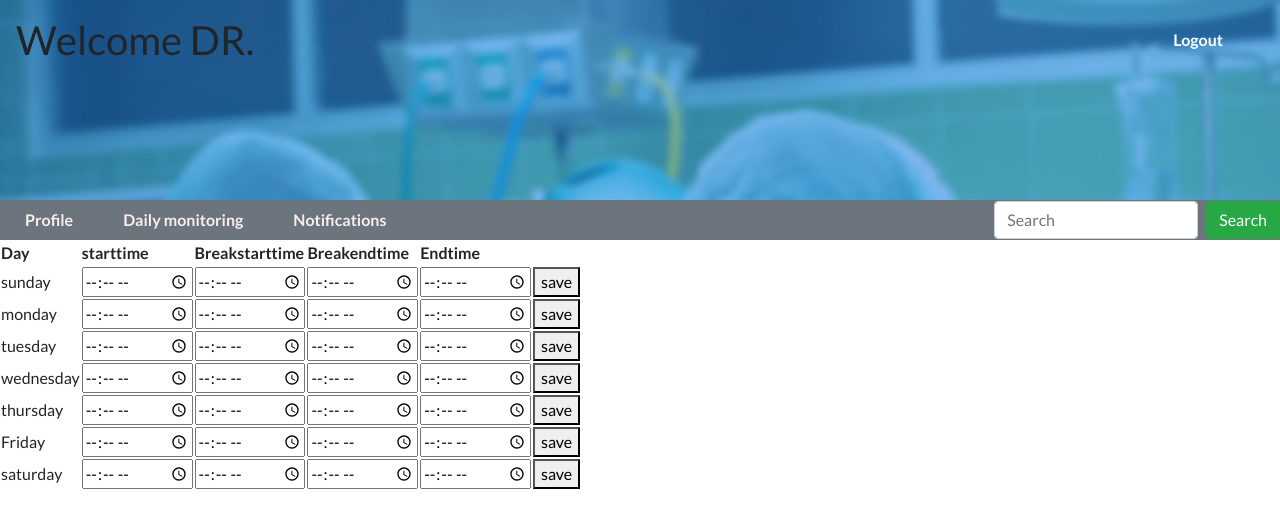
After one commit to NakulPoudel52/Minor, a Django app: page /doctor/schedule in a window 1280 px wide. The commit adds this page. Shown: the top 528 px of the page. Run offline with Django 3.2, Linux system fonts and the light colour scheme; some libraries are stand-ins or nearby versions.

Commit message:
scheduler added

```diff
--- a/minor/settings.py
+++ b/minor/settings.py
@@ -39,6 +39,8 @@ INSTALLED_APPS = [
     'django.contrib.sessions',
     'django.contrib.messages',
     'django.contrib.staticfiles',
+
+    'multiselectfield',
 ]
 
 MIDDLEWARE = [
--- a/myapp/admin.py
+++ b/myapp/admin.py
@@ -1,5 +1,5 @@
 from django.contrib import admin
-from .models import notification,hospital,doctor,Type
+from .models import notification,hospital,doctor_profile,Type,schedule
 
 # Register your models here.
 class hospitalInline(admin.StackedInline):
@@ -17,5 +17,6 @@ class hospitalAdmin(admin.ModelAdmin):
 admin.site.register(notification)
 #admin.site.register(notification_for_patient)
 admin.site.register(hospital,hospitalAdmin)
-admin.site.register(doctor,doctorAdmin)
+admin.site.register(doctor_profile,doctorAdmin)
 admin.site.register(Type)
+admin.site.register(schedule)
--- a/myapp/apps.py
+++ b/myapp/apps.py
@@ -3,3 +3,6 @@ from django.apps import AppConfig
 
 class MyappConfig(AppConfig):
     name = 'myapp'
+
+    def ready(self):
+        import myapp.signals
--- a/myapp/forms.py
+++ b/myapp/forms.py
@@ -1,8 +1,9 @@
 from django import forms
 from django.contrib.auth.models import User
 from django.contrib.auth.forms import UserCreationForm
-from .models import Type,meeting_details,notification
+from .models import Type,meeting_details,notification,doctor_profile,hospital,schedule
 from django.forms.widgets import DateInput,TimeInput
+from multiselectfield import MultiSelectField
 
 
 class UserRegisterForm(UserCreationForm):
@@ -34,3 +35,80 @@ class NotificationForm(forms.ModelForm):
     class Meta:
         model = notification
         fields = ['message_doctor','message_patient']
+
+class DoctorProfileForm(forms.ModelForm):
+
+    class Meta:
+        model = doctor_profile
+        fields = ['profile_pic','specialization','NMC_ID','payment_details']
+    # hopitals = forms.ModelMultipleChoiceField(queryset=hospital.objects.all())
+
+    # def __init__(self, *args, **kwargs):
+    #     # Only in case we build the form from an instance
+    #     # (otherwise, 'toppings' list should be empty)
+    #     if kwargs.get('instance'):
+    #         # We get the 'initial' keyword argument or initialize it
+    #         # as a dict if it didn't exist.
+    #         initial = kwargs.setdefault('initial', {})
+    #         # The widget for a ModelMultipleChoiceField expects
+    #         # a list of primary key for the selected data.
+    #         initial['hospitals'] = [t.pk for t in
+    #             kwargs['instance'].hospital_set.all()]
+
+    #     forms.ModelForm.__init__(self, *args, **kwargs)
+
+    # # Overriding save allows us to process the value of 'toppings' field
+    # def save(self, commit=True):
+    #     # Get the unsaved Pizza instance
+    #     instance = forms.ModelForm.save(self, False)
+
+    #     # Prepare a 'save_m2m' method for the form,
+    #     old_save_m2m = self.save_m2m
+
+    #     def save_m2m():
+    #         old_save_m2m()
+    #         # This is where we actually link the pizza with toppings
+    #         instance.hospital_set.clear()
+    #         for hospital in self.cleaned_data['hospitals']:
+    #             instance.hospital_set.add(course)
+
+    #     self.save_m2m = save_m2m
+
+    #     # Do we need to save all changes now?
+    #     #if commit:
+    #     instance.save()
+    #     self.save_m2m()
+
+    #     return instance
+
+class HospitalForm(forms.ModelForm):
+
+    class Meta:
+        model = hospital
+        fields = ['doctors']
+valid_time_formats = ['%H:%M %p', '%I:%M%p', '%I:%M %p']
+class ScheduleForm(forms.Form):
+    DAYS_OF_WEEK = [
+    (0, 'Sunday'),
+    (1, 'Monday'),
+    (2, 'Tuesday'),
+    (3, 'Wednesday'),
+    (4, 'Thursday'),
+    (5, 'Friday'),
+    (6, 'Saturday'),]
+    #day = forms.ChoiceField( choices=DAYS_OF_WEEK)
+    StartTime = forms.TimeField(widget=TimeInput(attrs={'class': 'time-pick','type':'time'},format='%H:%M:%S'),help_text='ex: 10:30:00',input_formats='%H:%M:%S')
+    BreakStartTime = forms.TimeField(widget=TimeInput(attrs={'class': 'time-pick','type':'time'}),input_formats='%H:%M:%S',required=False)
+    BreakEndTime = forms.TimeField(widget=TimeInput(attrs={'class': 'time-pick','type':'time'}),input_formats='%H:%M:%S',required=False)
+    EndTime = forms.TimeField(widget=TimeInput(attrs={'class': 'time-pick','type':'time'}),input_formats='%H:%M:%S')
+
+    class Meta:
+        model = schedule
+        fields = ['StartTime','BreakStartTime','BreakEndTime','EndTime']
+        # widgets = {
+        #     #'date': DateInput(attrs={'type': 'date'}),
+        #     'StartTime': TimeInput(attrs={'class':'time-pick'}),
+        #     'BreakStartTime': TimeInput(attrs={'type':'time'}),
+        #     'BreakEndTime': TimeInput(attrs={'type':'time'}),
+        #     'EndTime':TimeInput(attrs={'type':'time'})
+        # }
--- a/myapp/templates/myapp/doctor/doctordashboard.html
+++ b/myapp/templates/myapp/doctor/doctordashboard.html
@@ -64,7 +64,9 @@
         <!-- //container -->
     </div>
     <!-- breadcrumbs -->
-    <nav class="navbar navbar-expand-lg navbar-light bg-secondary">
+
+    <div>
+    <nav class="navbar-nav navbar-expand-lg navbar-light bg-secondary">
 
         <button class="navbar-toggler" type="button" data-toggle="collapse" data-target="#navbarSupportedContent" aria-controls="navbarSupportedContent" aria-expanded="false" aria-label="Toggle navigation">
           <span class="navbar-toggler-icon"></span>
@@ -85,9 +87,10 @@
           </ul>
           <form class="form-inline my-2 my-lg-0">
             <input class="form-control mr-sm-2" type="search" placeholder="Search" aria-label="Search">
-            <button type="button" class="btn btn-success">Success</button>          </form>
+            <button type="button" class="btn btn-success">Search</button></form>
         </div>
       </nav>
+    </div>
 
     {% block body %}
     {% endblock %}
--- /dev/null
+++ b/myapp/templates/myapp/doctor/schedule.html
@@ -0,0 +1,37 @@
+{%extends "myapp/doctor/doctordashboard.html"%}
+{% load crispy_forms_tags %}
+
+{% block title %}schedule{% endblock %}
+
+{% block body %}
+<table>
+<tr>
+    <th>Day</th>
+    <th>starttime</th>
+    <th>Breakstarttime</th>
+    <th>Breakendtime</th>
+    <th>Endtime</th>
+</tr>
+{%for i in days%}
+<tr>
+
+<div>
+    <form method="POST">
+        {%csrf_token%}
+   <td>{{i}}</td>
+    <td>{{s_form.StartTime}}</td>
+   <td>{{s_form.BreakStartTime}}</td>
+    <td>{{s_form.BreakEndTime}}</td>
+   <td>{{s_form.EndTime}}</td>
+    <td>
+        <button name="day" value="{{forloop.counter}}">save</button></td>
+    </form>
+</div>
+
+</tr>
+{%endfor%}
+</table>
+
+</form>
+
+{% endblock %}
--- a/myapp/urls.py
+++ b/myapp/urls.py
@@ -9,9 +9,11 @@ urlpatterns = [
    path("register", views.register, name="register"),
    path("doregister", views.do_register, name="do_register"),
    path("profilepatient",views.profile_patient,name="profile_patient"),
+   path("profiledoctor",views.profile_doctor,name="profile_doctor"),
    path("requestappointment/",views.request_appointment,name="request_appointment"),
    path("notificationpatient",views.notification_patient,name="notification_patient"),
    path("doctor/notification",views.notification_doctor,name="notification_doctor"),
+   path("doctor/schedule",views.scheduler,name="schedule")
 
    #path("search/",views.search,name="search"),
 ]
--- a/myapp/views.py
+++ b/myapp/views.py
@@ -1,13 +1,14 @@
 from django.shortcuts import render,redirect
 from django.http import HttpResponse, HttpResponseRedirect
 #from .models import notification,disease
-from .models import doctor,Type,notification,hospital,User
+from .models import doctor_profile,Type,notification,hospital,User,schedule
 from django.contrib.auth import authenticate, login, logout
 from django.urls import reverse
 from django.contrib import messages
-from myapp.forms import UserRegisterForm,UserAppointmentRequestForm,NotificationForm
+from myapp.forms import UserRegisterForm,UserAppointmentRequestForm,NotificationForm,DoctorProfileForm,HospitalForm,ScheduleForm
 from django import forms
 from django.db import transaction
+import datetime
 
 
 # Create your views here.
@@ -31,9 +32,10 @@ def register(request):
       if request.method == 'POST':
             user_form = UserRegisterForm(request.POST)
             if user_form.is_valid():
-                  user = user_form.save()
                   username = user_form.cleaned_data.get('username')
                   user_type = user_form.cleaned_data.get('Doctor_or_Patient')
+                  print(user_type)
+                  user = user_form.save()
                   t = Type(user=user,user_type=user_type)
                   t.save()
                   messages.success(request, f'Account created for {username}!')
@@ -51,6 +53,9 @@ def do_login(request):
             login(request, user)
             check = request.user.type.user_type
             if check==1:
+                  if not doctor_profile.objects.filter(user=request.user).first():
+                        print('**********************************************')
+                        doctor_profile(user = request.user).save()
                   return render(request,'myapp/doctor/doctordashboard.html')
             elif check==2:
                   return render(request,'myapp/patients/patientdashboard.html')
@@ -67,6 +72,71 @@ def show_register(request):
      return render(request,"myapp/registration.html")
 def do_register(request):
       return render(request,"myapp/login.html")
+def profile_doctor(request):
+      if request.method == 'POST':
+            d_form = DoctorProfileForm(request.POST,request.FILES,instance=request.user.doctor_intro,)
+            if d_form.is_valid:
+                  d_form.save()
+            return redirect('profile_doctor')
+      d_form = DoctorProfileForm(instance=request.user.doctor_intro)
+      #h_form = HospitalForm()
+      context = {'d_form':d_form}
+      return render(request,"myapp/doctor/profile.html",context)
+
+def scheduler(request):
+      if request.method == 'POST':
+            s_form = ScheduleForm(request.POST)
+            time = request.POST["StartTime"]
+            starttime = (s_form['StartTime'].value())+':00'
+            breakstarttime = (s_form['BreakStartTime'].value())+':00'
+            breakendtime = (s_form['BreakEndTime'].value())+':00'
+            endtime = (s_form['EndTime'].value())+':00'
+            print(breakstarttime)
+            print(type(starttime))
+            stime = datetime.datetime.strptime(starttime, '%H:%M:%S')
+            if breakstarttime == ':00':
+                  breakstarttime = '00:00:00'
+                  breakendtime = '00:00:00'
+            bstime = datetime.datetime.strptime(breakstarttime, '%H:%M:%S')
+            betime = datetime.datetime.strptime(breakendtime, '%H:%M:%S')
+            etime = datetime.datetime.strptime(endtime, '%H:%M:%S')
+            print(stime)
+            print(type(stime.time()))
+            update_request = request.POST.copy()
+            update_request.update({'StartTime': stime.time(),'BreakStartTime':bstime.time(),'BreakEndTime':betime.time(),'EndTime':etime.time()})
+            s_form = ScheduleForm(update_request)
+            print(s_form)
+            day = int(request.POST["day"])
+            print('***********************')
+            print(day)
+            s_form.errors
+            if s_form.is_valid():
+                  print('********************************')
+                  start_time = s_form.cleaned_data.get('StartTime')
+                  break_start_time =s_form.cleaned_data.get('BreakStartTime')
+                  break_end_time = s_form.cleaned_data.get('BreakEndTime')
+                  end_time = s_form.cleaned_data.get('EndTime')
+
+                  if not (schedule.objects.filter(day=day,doctor=request.user.doctor_intro)):
+                        s = schedule(day=day,StartTime=start_time,BreakStartTime=break_start_time,BreakEndTime=break_end_time,EndTime=end_time,doctor=request.user.doctor_intro)
+                        s.save()
+                        print(start_time,break_start_time,break_end_time,end_time)
+                  else:
+                        s = schedule.objects.filter(day=day,doctor=request.user.doctor_intro)
+                        # s.StartTime = start_time
+                        # s.BreakEndTime = break_end_time
+                        # s.BreakStartTime = break_start_time
+                        # s.EndTime = end_time
+                        s.update(StartTime=start_time,BreakStartTime=break_start_time,BreakEndTime=break_end_time,EndTime=end_time)
+
+            print(s_form.cleaned_data)
+            print(s_form.errors.as_data())
+            return redirect('schedule')
+
+
+      s_form = ScheduleForm()
+      context = {'s_form':s_form,'days':['sunday','monday','tuesday','wednesday','thursday','Friday','saturday']}
+      return render(request,"myapp/doctor/schedule.html",context)
 def profile_patient(request):
       context = {}
       return render(request,"myapp/patients/profile.html",context)
```
Also changed, not shown: myapp/models.py (+67 -5 lines), myapp/signals.py (added, +18 -0 lines), myapp/templates/myapp/doctor/profile.html (+28 -1 lines), myapp/migrations/0003_auto_20201025_1403.py (added), myapp/migrations/0004_auto_20201027_0228.py (added), myapp/migrations/0005_auto_20201027_0346.py (added), myapp/migrations/0006_auto_20201027_1447.py (added), myapp/migrations/0007_auto_20201027_1555.py (added), myapp/migrations/0008_auto_20201027_1601.py (added), myapp/migrations/0009_auto_20201027_1604.py (added), myapp/migrations/0010_auto_20201027_1605.py (added), myapp/migrations/0011_auto_20201029_0507.py (added).
